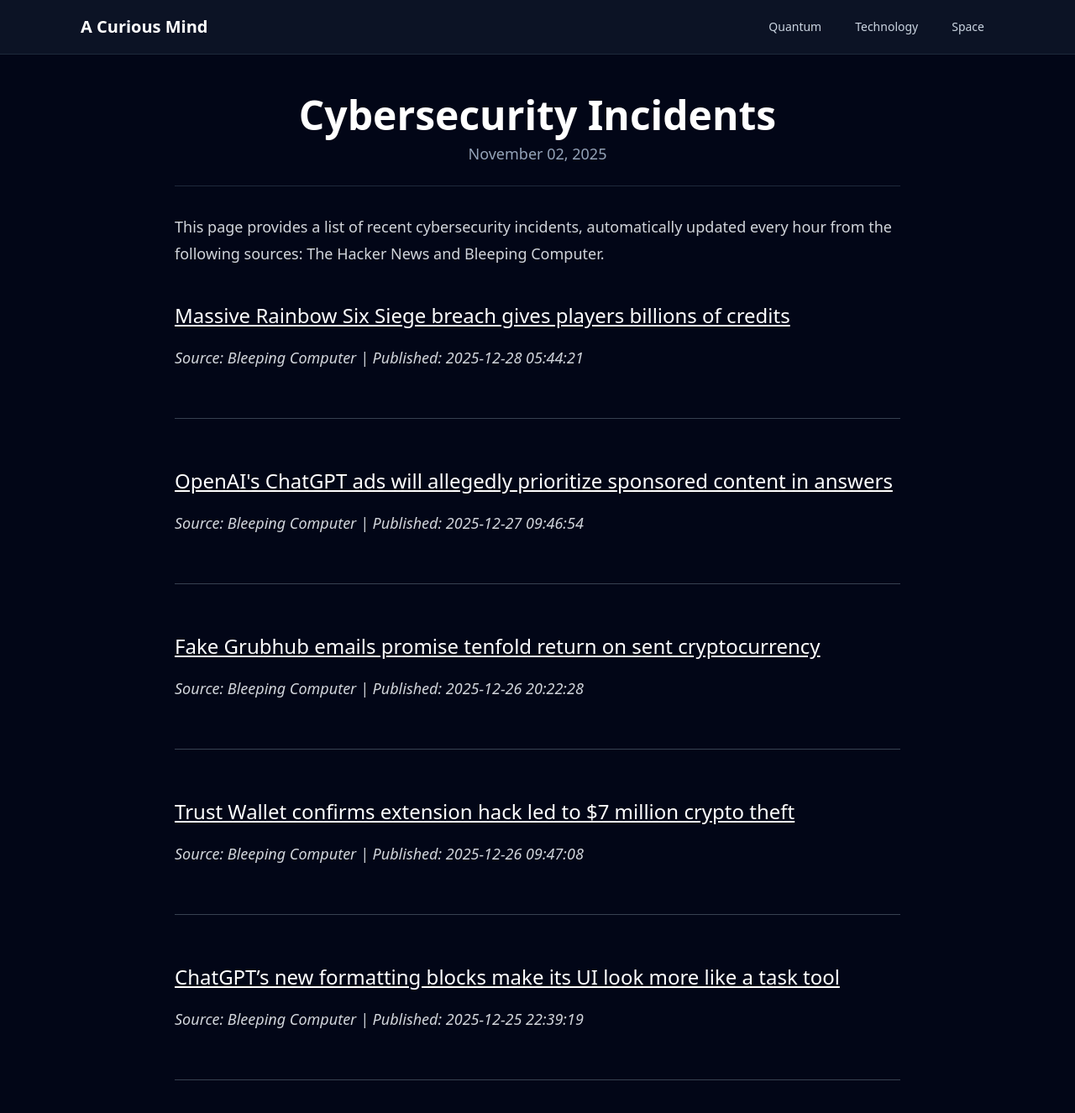
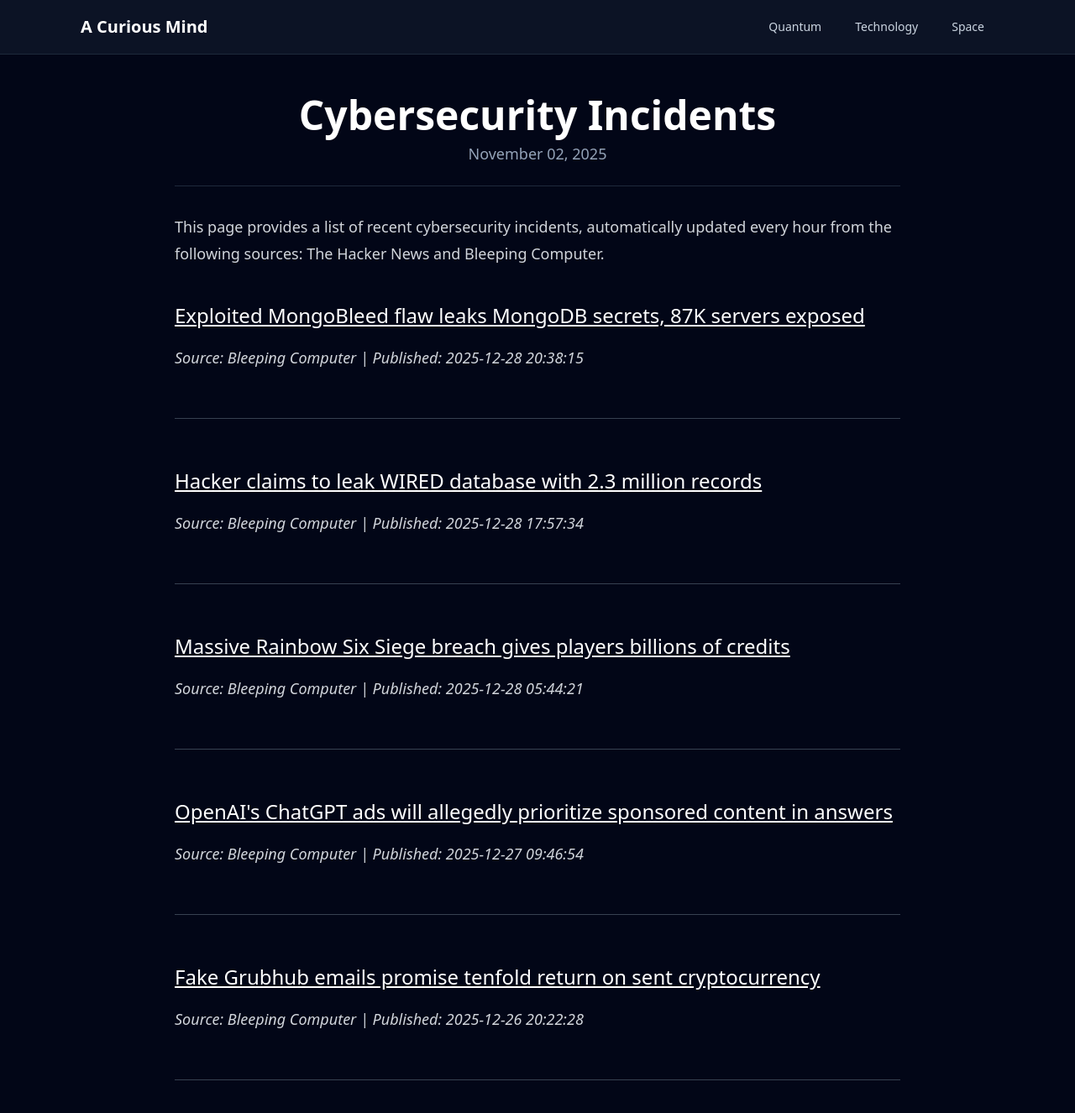
Before and after one commit to onehl7/onehl7.github.io, a Jekyll site: the page built from _posts/2025-11-02-cybersecurity-incidents.md, in a window 1280 px wide and 1400 px high. Shown: the top 1326 px of the window at 84% size. Built offline with Jekyll 4.4.1, drawn with Linux system fonts in a browser that asks for light colours; nearby versions of some CDN libraries.

Commit message:
Update news data

```diff
--- a/_data/news.json
+++ b/_data/news.json
@@ -1,4 +1,16 @@
 [
+  {
+    "source": "Bleeping Computer",
+    "title": "Exploited MongoBleed flaw leaks MongoDB secrets, 87K servers exposed",
+    "link": "https://www.bleepingcomputer.com/news/security/exploited-mongobleed-flaw-leaks-mongodb-secrets-87k-servers-exposed/",
+    "published": "2025-12-28 20:38:15"
+  },
+  {
+    "source": "Bleeping Computer",
+    "title": "Hacker claims to leak WIRED database with 2.3 million records",
+    "link": "https://www.bleepingcomputer.com/news/security/hacker-claims-to-leak-wired-database-with-23-million-records/",
+    "published": "2025-12-28 17:57:34"
+  },
   {
     "source": "Bleeping Computer",
     "title": "Massive Rainbow Six Siege breach gives players billions of credits",
@@ -16,17 +28,5 @@
     "title": "Fake Grubhub emails promise tenfold return on sent cryptocurrency",
     "link": "https://www.bleepingcomputer.com/news/security/fake-grubhub-emails-promise-tenfold-return-on-sent-cryptocurrency/",
     "published": "2025-12-26 20:22:28"
-  },
-  {
-    "source": "Bleeping Computer",
-    "title": "Trust Wallet confirms extension hack led to $7 million crypto theft",
-    "link": "https://www.bleepingcomputer.com/news/security/trust-wallet-confirms-extension-hack-led-to-7-million-crypto-theft/",
-    "published": "2025-12-26 09:47:08"
-  },
-  {
-    "source": "Bleeping Computer",
-    "title": "ChatGPT\u2019s new formatting blocks make its UI look more like a task tool",
-    "link": "https://www.bleepingcomputer.com/news/artificial-intelligence/chatgpts-new-formatting-blocks-make-its-ui-look-more-like-a-task-tool/",
-    "published": "2025-12-25 22:39:19"
   }
 ]
```
